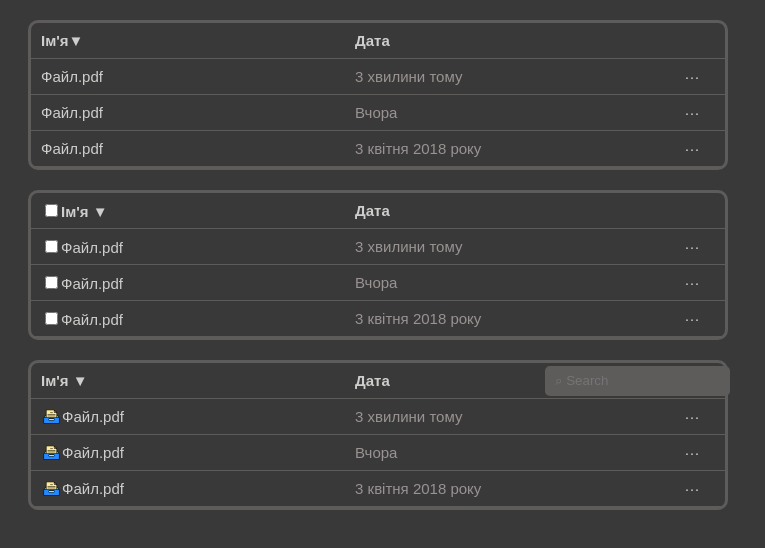
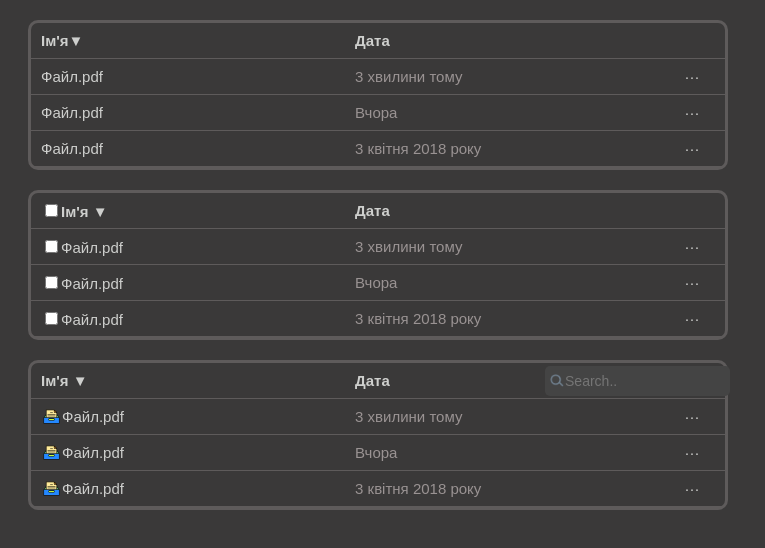
Before and after one commit to OleksandrZarytskyi/Homework-3, a plain HTML site: page index.html in a window 1280 px wide. Shown: the whole page, without its empty margins (0-765 px from the left). Drawn offline with Linux system fonts and the light colour scheme.

Commit message:
Oll б**дь

```diff
--- a/index.html
+++ b/index.html
@@ -64,7 +64,7 @@
          <td><strong>Ім'я</strong> <span class=fri>&#9660</span></td>
          <td></td>
          <td><strong>Дата</strong></td>
-         <td><input type="search" class="search" placeholder="&#8981; Search"</td>
+         <td><input type="search" class="search" placeholder="Search.."</td>
        </tr>
        <tr>
          <td><span class=rif><img src="./icon/Flaticon.svg" width="17px" hspace="2px" align="top" alt="Inbox"></span>Файл.pdf</td>
--- a/style.css
+++ b/style.css
@@ -34,12 +34,17 @@ td {
 }
 .search {
   border: 0px solid #3a3939;
-  width: 200px;
+  font-size: 14px;
+  padding-left: 20px;
+  width: 185px;
+  height: 30px;
+  margin-right: 150px;
+  background-color: #444444;
+  background-image: url(./icon/serch.png);
+  background-size: 14px;
+  background-position: left 5px center;
+  background-repeat: no-repeat;
+  border: none;
   border-radius: 5px;
-  background: #5e5b5b;
   color: #cecfcd;
-  height: 30px;
-  width: 185px;
-  outline: none;
-  padding: 0px 10px;
 }
```
Also changed, not shown: icon/serch.png (added).
